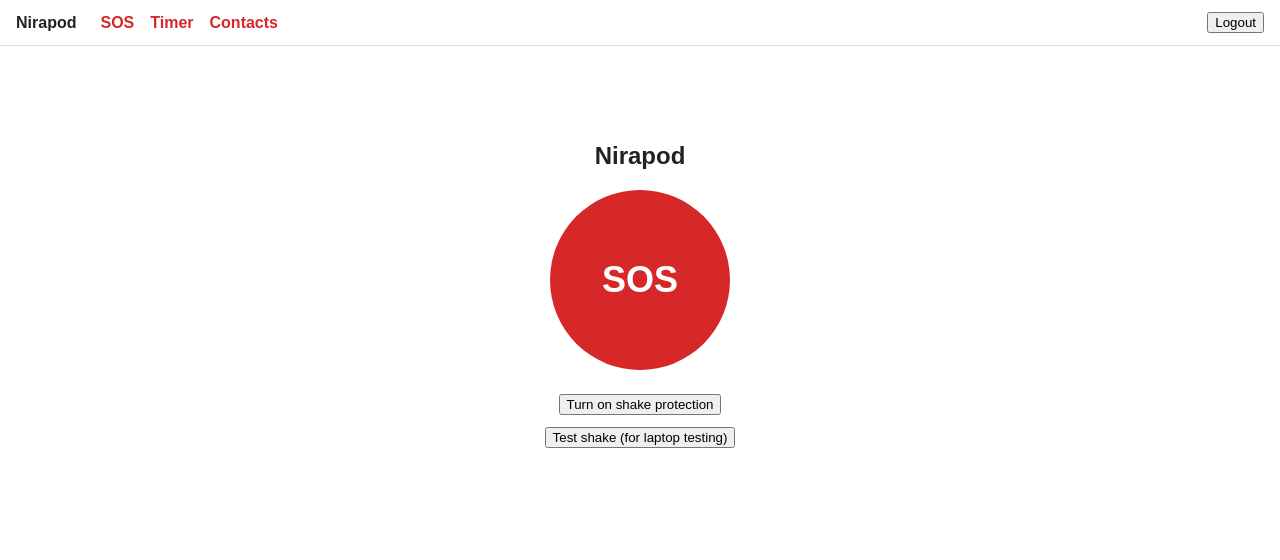
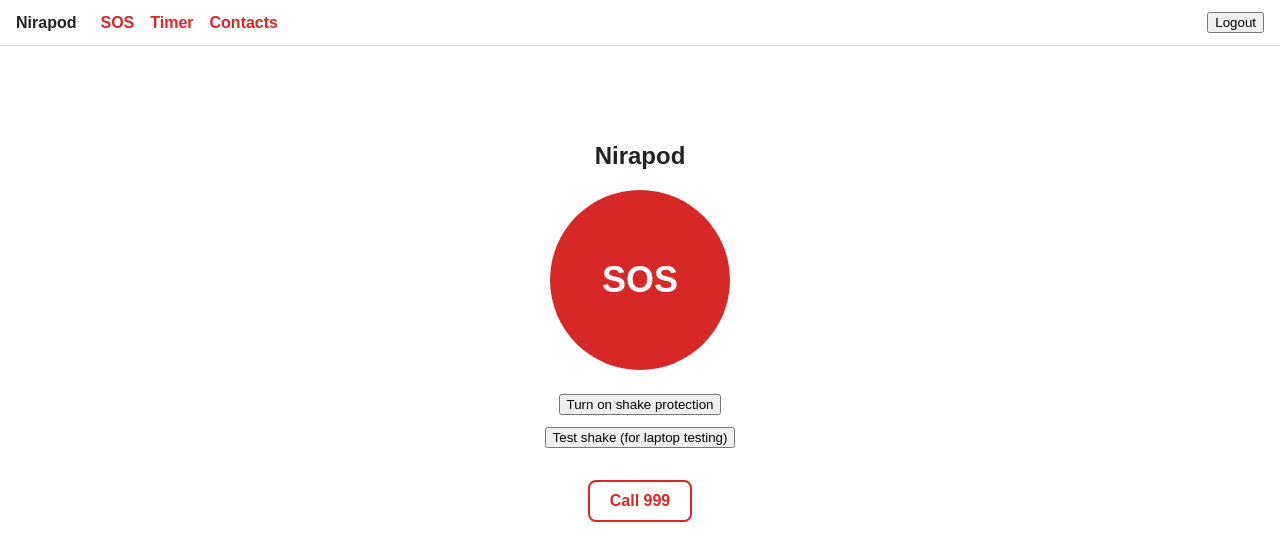
Before and after one commit to tanvirreza06/Nirapod-Application, a React app in the folder frontend/: page /sos in a window 1280 px wide. Shown: the top 560 px of the page. Built offline with nearby package versions, Linux system fonts and the light colour scheme; sample sign-in values are in the browser's storage; the HTML template or start-up script is replaced by a standard one.

Commit message:
feat: add call 999 button on sos page

```diff
--- a/frontend/src/pages/Sos.jsx
+++ b/frontend/src/pages/Sos.jsx
@@ -294,6 +294,21 @@ function Sos() {
       )}
 
       <p>{message}</p>
+            <a
+        href="tel:999"
+        style={{
+          display: 'inline-block',
+          marginTop: 16,
+          padding: '10px 20px',
+          border: '2px solid #d62828',
+          borderRadius: 8,
+          color: '#d62828',
+          textDecoration: 'none',
+          fontWeight: 'bold'
+        }}
+      >
+        Call 999
+      </a>
     </div>
   )
 }
```
